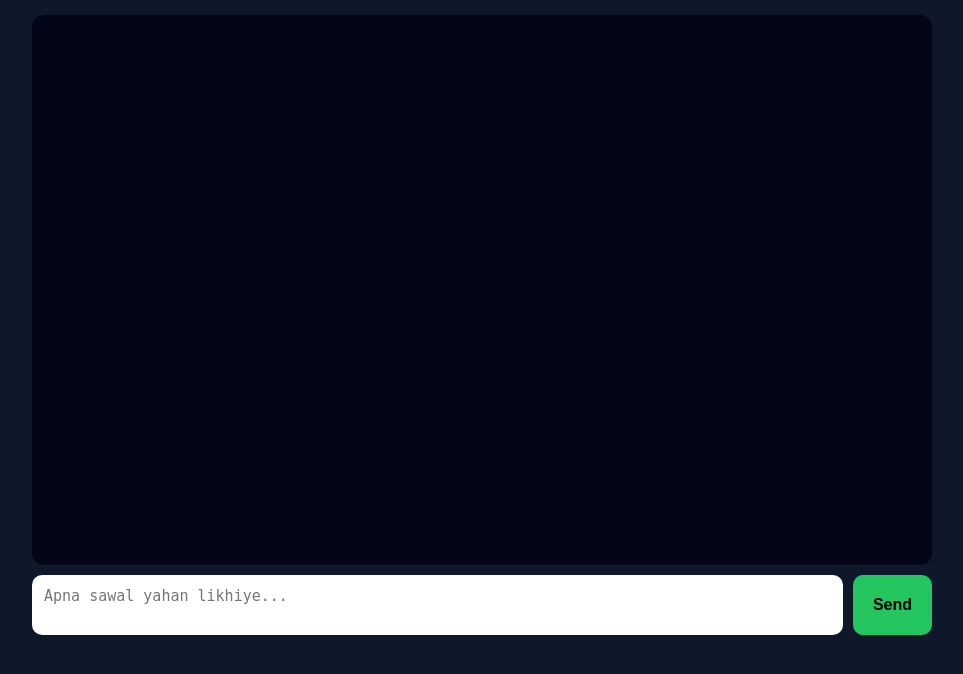
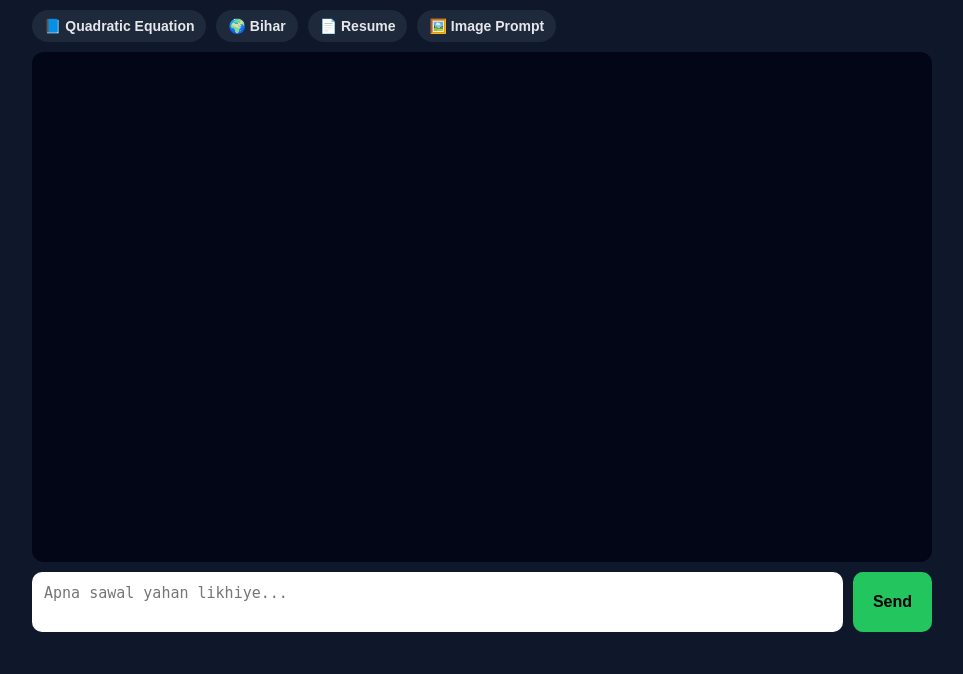
Before and after one commit to biharnewupdateofficial/hindi-ai-tool, a Flask app: page /chat in a window 1280 px wide. Shown: the part 46-720 px from the top of the page, without its empty margins (158-1121 px from the left). Run offline with Flask 3, Linux system fonts and the light colour scheme; the visitor is signed in with stand-in values (Sample User, id 1); data that the repository does not hold is empty.

Commit message:
feature: gemini style suggestion buttons

```diff
--- a/static/style.css
+++ b/static/style.css
@@ -14,14 +14,35 @@ body {
 .header {
     font-size: 22px;
     font-weight: bold;
-    margin-bottom: 15px;
+    margin-bottom: 10px;
+}
+
+.suggestions {
+    display: flex;
+    gap: 10px;
+    flex-wrap: wrap;
+    margin-bottom: 10px;
+}
+
+.suggestions button {
+    background: #1e293b;
+    color: #e5e7eb;
+    border: none;
+    padding: 8px 12px;
+    border-radius: 20px;
+    cursor: pointer;
+    font-size: 14px;
+}
+
+.suggestions button:hover {
+    background: #2563eb;
 }
 
 .chat-box {
     background: #020617;
     border-radius: 12px;
     padding: 15px;
-    height: 65vh;
+    height: 60vh;
     overflow-y: auto;
 }
 
--- a/templates/chat.html
+++ b/templates/chat.html
@@ -9,7 +9,17 @@
 <div class="app">
     <div class="header">
         🤖 OpenTutor AI
-        <span style="float:right"><a href="/logout" style="color:#22c55e">Logout</a></span>
+        <span style="float:right">
+            <a href="/logout" style="color:#22c55e">Logout</a>
+        </span>
+    </div>
+
+    <!-- 🔥 Gemini style suggestions -->
+    <div class="suggestions">
+        <button onclick="quick('Class 10 ka quadratic equation samjhao')">📘 Quadratic Equation</button>
+        <button onclick="quick('Bihar ke baare me batao')">🌍 Bihar</button>
+        <button onclick="quick('Resume ka format bana do')">📄 Resume</button>
+        <button onclick="quick('Image banane ke liye prompt likho')">🖼️ Image Prompt</button>
     </div>
 
     <div class="chat-box" id="chat">
@@ -37,6 +47,11 @@ function send(){
         body:JSON.stringify({question:q.value})
     }).then(()=>location.reload());
 }
+
+function quick(text){
+    document.getElementById("q").value = text;
+    send();
+}
 </script>
 
 </body>
```
